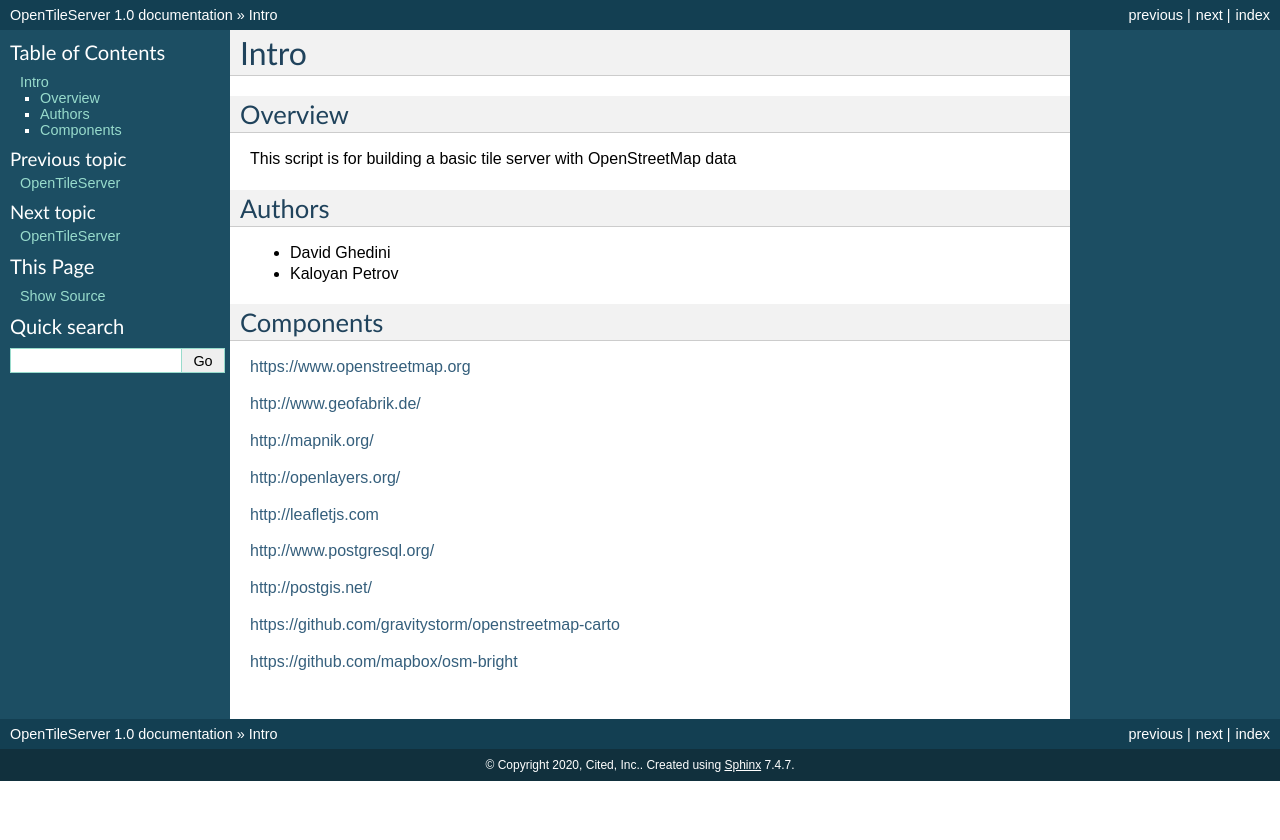
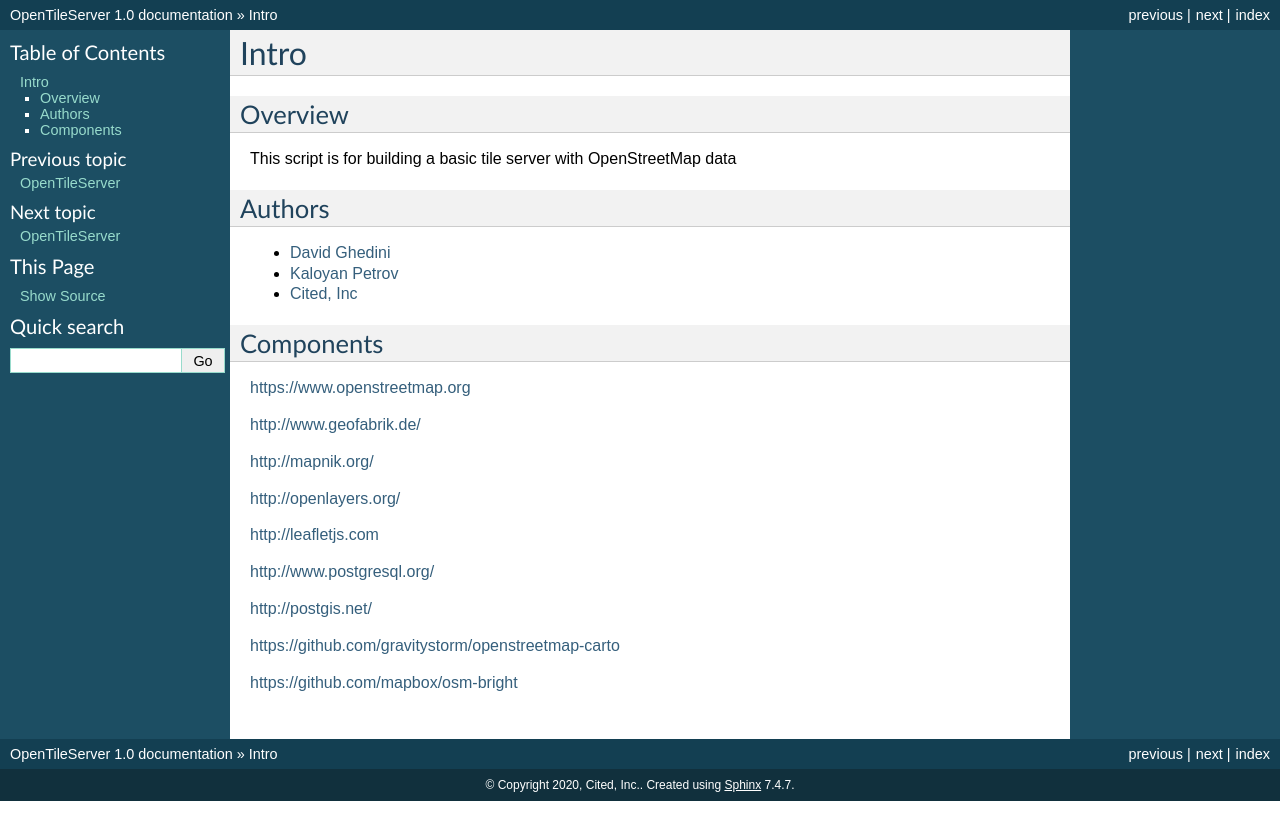
Before and after one commit to AcuGIS/OpenTileServer, a Sphinx documentation site: the page built from docs/intro.rst, in a window 1280 px wide. Shown: the top 840 px of the page. Built offline with Sphinx 7.4.7, drawn with Linux system fonts in a browser that asks for light colours.

Commit message:
Update intro.rst

```diff
--- a/docs/intro.rst
+++ b/docs/intro.rst
@@ -9,9 +9,13 @@
 
 Authors
 -------
+* `David Ghedini`_
+* `Kaloyan Petrov`_
+* `Cited, Inc`_
 
-* David Ghedini
-* Kaloyan Petrov
+.. _`David Ghedini`: https://github.com/DavidGhedini
+.. _`Kaloyan Petrov`: https://github.com/kaloyan13
+.. _`Cited, Inc`: https://www.citedcorp.com
 
 
 
```
